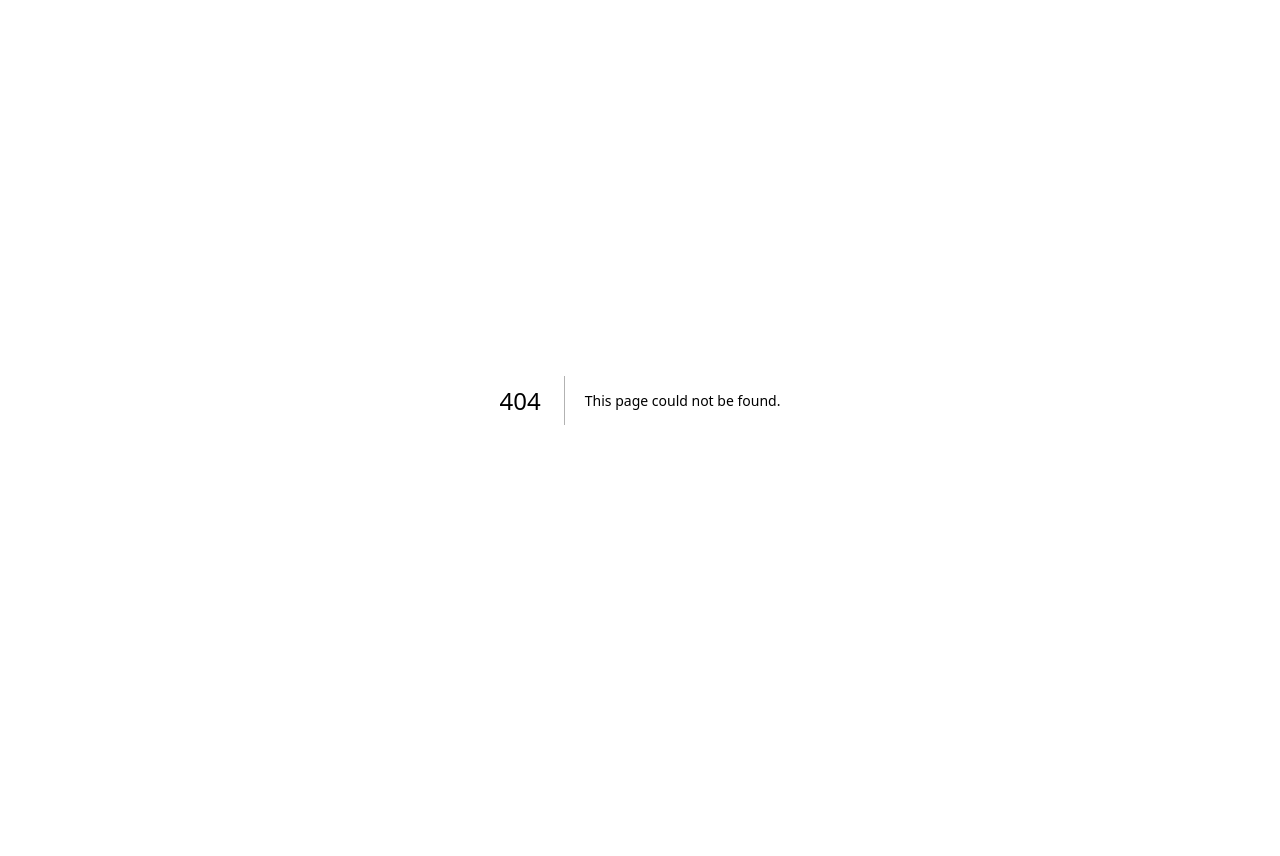
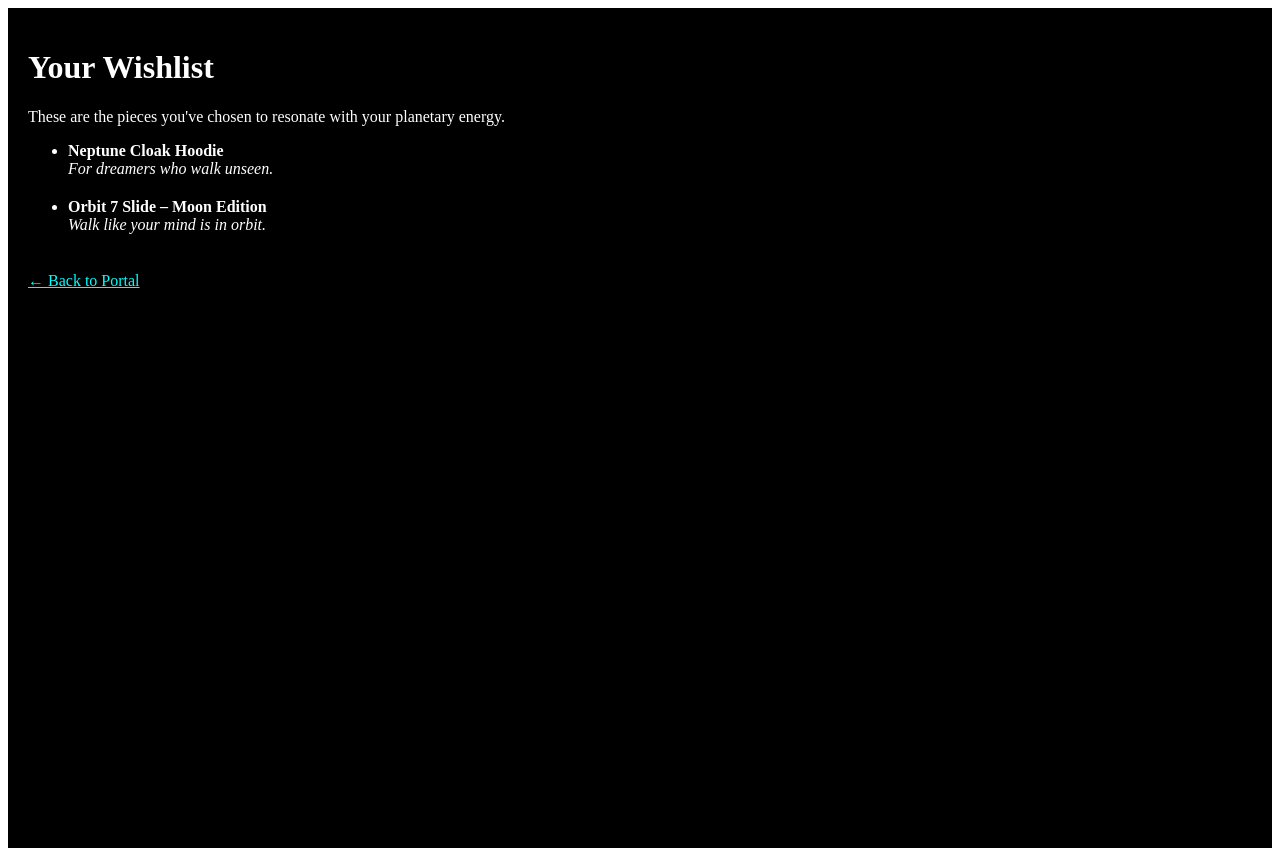
Before and after one commit to Maincooninfinity/go-cosmic-app, a Next.js app: page /wishlist in a window 1280 px wide. Before the commit this address had no page. Before the commit the page ends 800 px from the top, so only its background shows below. Built offline with nearby package versions, Linux system fonts and the light colour scheme.

Commit message:
Create wishlist.js

```diff
--- /dev/null
+++ b/pages/wishlist.js
@@ -0,0 +1,31 @@
+export default function Wishlist() {
+  const sampleWishlist = [
+    { item: 'Neptune Cloak Hoodie', description: 'For dreamers who walk unseen.' },
+    { item: 'Orbit 7 Slide – Moon Edition', description: 'Walk like your mind is in orbit.' }
+  ];
+
+  return (
+    <div style={{
+      backgroundColor: 'black',
+      color: 'white',
+      padding: '20px',
+      height: '100vh',
+      overflowY: 'scroll'
+    }}>
+      <h1>Your Wishlist</h1>
+      <p>These are the pieces you've chosen to resonate with your planetary energy.</p>
+
+      <ul>
+        {sampleWishlist.map((entry, index) => (
+          <li key={index} style={{ marginBottom: '20px' }}>
+            <strong>{entry.item}</strong><br />
+            <em>{entry.description}</em>
+          </li>
+        ))}
+      </ul>
+
+      <br />
+      <a href="/" style={{ color: '#00ffff' }}>← Back to Portal</a>
+    </div>
+  );
+}
```
